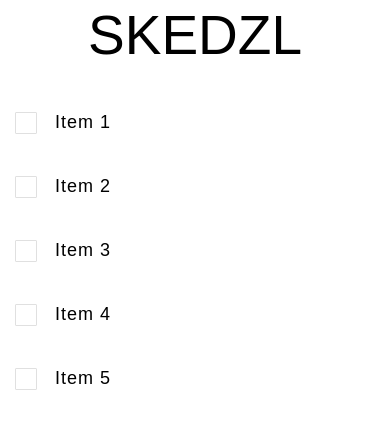
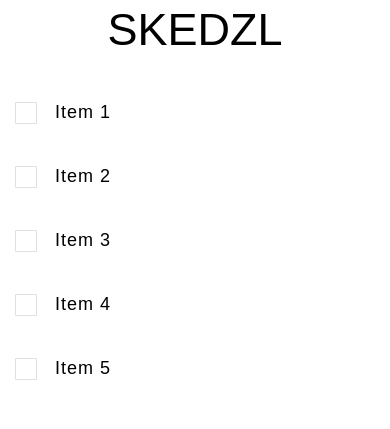
Before and after one commit to Georgist/skedzl, a PHP site: page / in a window 390 px wide. Shown: the part 30-459 px from the top of the page. Run offline with PHP 8.4, Linux system fonts and the light colour scheme.

Commit message:
improve typo and mobile hover

```diff
--- a/assets/sass/layout/_layout.scss
+++ b/assets/sass/layout/_layout.scss
@@ -15,9 +15,11 @@
         cursor: pointer;
         padding: 10px 0;
 
-        &:hover {
-            &::before {
-                opacity: 1;
+        @include breakpoint($mobile) {
+            &:hover {
+                &::before {
+                    opacity: 1;
+                }
             }
         }
 
--- a/assets/sass/partials/_typo.scss
+++ b/assets/sass/partials/_typo.scss
@@ -1,9 +1,12 @@
 /* heading h1 */
 .h-main-1  {
     &, > a {
-        @include font-size(5.5, 7);
+        @include font-size(4.5, 6);
         @include webfont-text-bold;
         text-transform: uppercase;
+        @include breakpoint($mobile) {
+            @include font-size(5.5, 7);
+        }
     }
 }
 
--- a/assets/sass/partials/_vars.scss
+++ b/assets/sass/partials/_vars.scss
@@ -8,6 +8,7 @@ $xl: 6rem;
 
 /* breakpoint variables */
 @include breakpoint-set('no query fallbacks', true);
+$mobile-only: 22.5em; // 360
 $mobile-mini: 22.5em; // 360
 $mobile: 30em; // 480
 $phablet: 37.5em; // 600
```
Also changed, not shown: public/css/styles.css.
